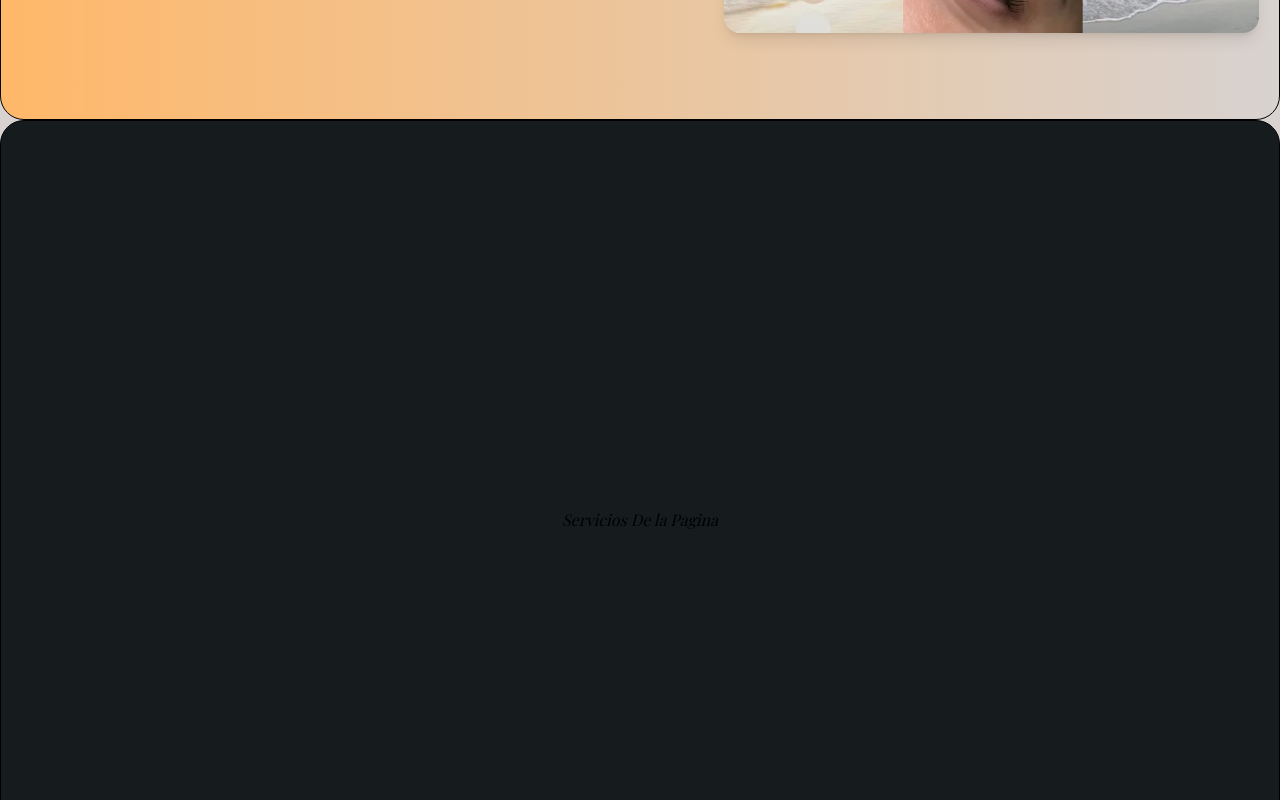
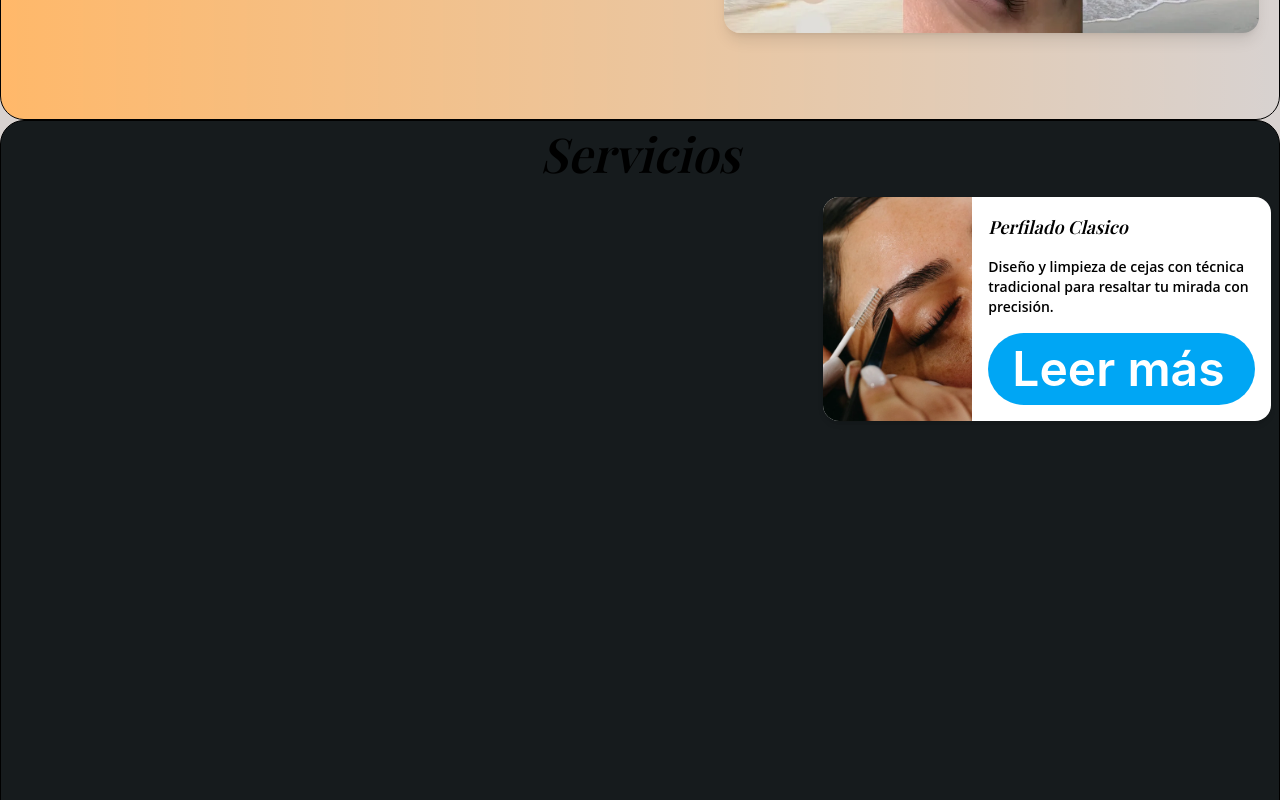
Before and after one commit to Ajsr-27/Puntogreact, a React (Vite) app: page / in a window 1280 px wide. Shown: the part 680-1480 px from the top of the page. Built offline with nearby package versions, Linux system fonts and the light colour scheme; a web font is replaced by a local one.

Commit message:
Creacion de componente Tarjeta y estilizado

```diff
--- a/src/componentes/Boton/Boton.jsx
+++ b/src/componentes/Boton/Boton.jsx
@@ -1,7 +1,7 @@
 // src/components/Button.jsx
-function Boton({ text, href }) {
+function Boton({ text }) {
   return (
-    <a href={href} className="bg-sky-500 text-white font-semibold px-6 py-3 rounded-full hover:bg-sky-600 transition">
+    <a href="#" className="bg-sky-500 text-white font-semibold px-6 py-3 rounded-full hover:bg-sky-600 transition">
       {text}
     </a>
   );
--- a/src/componentes/Layout/Servicios.jsx
+++ b/src/componentes/Layout/Servicios.jsx
@@ -1,8 +1,13 @@
+import Tarjeta from "../Tarjetas/TarjetaProducto";
+
 function Servicios() {
   return (
-    <div className="min-h-screen flex items-center justify-center">
-      <div className="max-w-1vh min-h-200 w-full mx-auto border border-black rounded-3xl bg-mist-900 flex items-center justify-center">
-        <h1>Servicios De la Pagina </h1>
+    <div className="h-screen w-screen flex items-center justify-center">
+      <div className="w-full h-full p-2 border border-black rounded-3xl bg-mist-900 font-semibold text-5xl flex flex-col flex-6 items-center justify-start gap-5">
+        <h2 className="w-full text-center">Servicios</h2>
+        <div className="w-full flex justify-end gap-5">
+          <Tarjeta />
+        </div>
       </div>
     </div>
   );
--- a/src/componentes/Nav/Nav.jsx
+++ b/src/componentes/Nav/Nav.jsx
@@ -1,6 +1,6 @@
 export default function Navbar() {
   return (
-    <header className="w-full  flex flex-wrap items-center justify-around py-4 px-6 ">
+    <header className="w-full flex flex-wrap items-center justify-around py-4 px-6 ">
       <a href="#hero" className="text-xl">
         Punto G Beauty
       </a>
--- a/src/componentes/Tarjetas/TarjetaProducto.jsx
+++ b/src/componentes/Tarjetas/TarjetaProducto.jsx
@@ -0,0 +1,31 @@
+import Boton from "../Boton/Boton";
+
+export default function Tarjeta() {
+  return (
+    <div className="flex flex-col sm:flex-row bg-white rounded-2xl overflow-hidden shadow-md max-w-md w-full">
+
+      {/* IMAGEN */}
+      <div className="sm:w-1/3 w-1/2 h-48 sm:h-auto">
+        <img
+          src="img_LimpiezaHd.webp"
+          alt="Perfilado de Cejas"
+          className="w-full h-full object-cover"
+        />
+      </div>
+
+      {/* CONTENIDO */}
+      <div className="flex flex-col justify-between p-4 flex-1 gap-2">
+        <h2 className="font-semibold text-lg">
+          Perfilado Clasico
+        </h2>
+
+        <p className="text-sm">
+          Diseño y limpieza de cejas con técnica tradicional para resaltar tu mirada con precisión.
+        </p>
+
+        <Boton text="Leer más" />
+      </div>
+
+    </div>
+  );
+}
--- a/src/index.css
+++ b/src/index.css
@@ -16,7 +16,7 @@
   background-color: #c8a279d1;
 }
 
-h1 {
+h1,h2 {
   font-family: "Playfair Display", serif;
   font-style: italic;
 }
```
